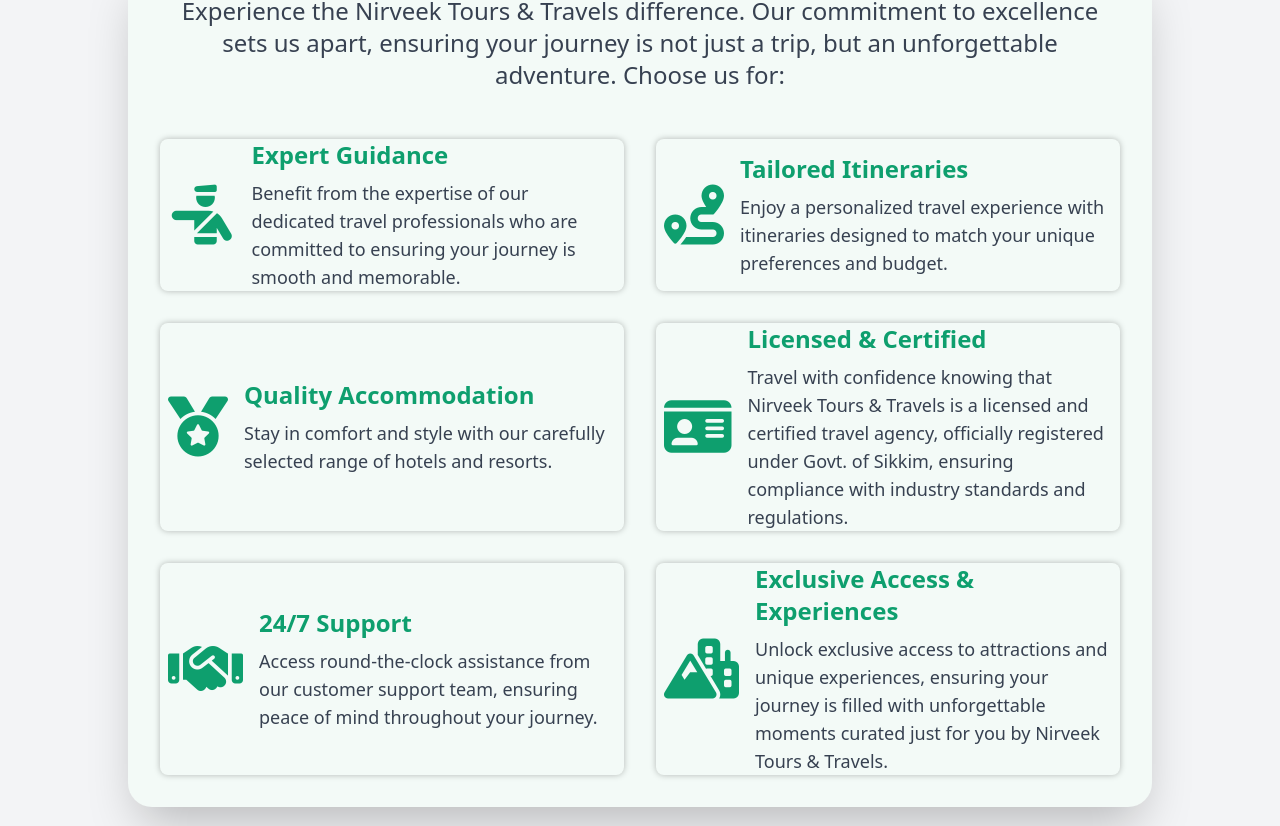
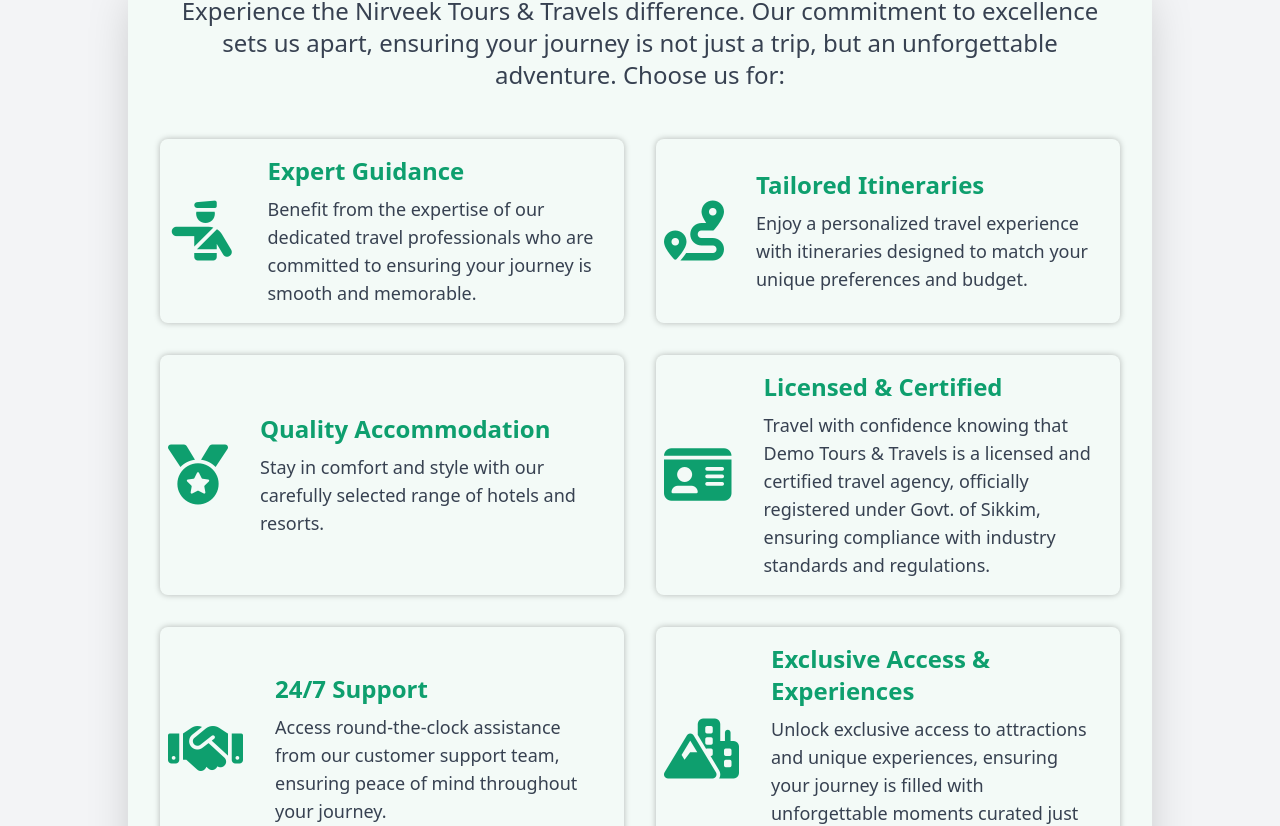
Before and after one commit to dloc47/NirveekTT, an Angular app: page / in a window 1280 px wide. Shown: the part 2830-3656 px from the top of the page. Built offline with nearby package versions, Linux system fonts and the light colour scheme.

Commit message:
Added padding on 'why-chose-us' component and added emailjs function on 'contact-form' component

```diff
--- a/src/app/why-choose-us/why-choose-us.component.html
+++ b/src/app/why-choose-us/why-choose-us.component.html
@@ -19,7 +19,7 @@
             </svg> -->
             <i class="fa-solid fa-person-military-pointing text-6xl text-primary-color"></i>
           </div>
-          <div>
+          <div class="p-4">
             <h2 class="text-xl lg:text-2xl font-semibold text-primary-color dark:text-white mb-2">Expert Guidance</h2>
             <p class="text-base lg:text-lg text-gray-700 dark:text-gray-300">Benefit from the expertise of our dedicated
               travel professionals who are committed to ensuring your journey is smooth and memorable.</p>
@@ -32,7 +32,7 @@
             </svg> -->
             <i class="fa-solid fa-route text-6xl text-primary-color"></i>
           </div>
-          <div>
+          <div class="p-4">
             <h2 class="text-xl lg:text-2xl font-semibold text-primary-color dark:text-white mb-2">Tailored Itineraries
             </h2>
             <p class="text-base lg:text-lg text-gray-700 dark:text-gray-300">Enjoy a personalized travel experience with
@@ -46,7 +46,7 @@
             </svg> -->
             <i class="fa-solid fa-medal text-6xl text-primary-color"></i>
           </div>
-          <div>
+          <div class="p-4">
             <h2 class="text-xl lg:text-2xl font-semibold text-primary-color dark:text-white mb-2">Quality Accommodation
             </h2>
             <p class="text-base lg:text-lg text-gray-700 dark:text-gray-300">Stay in comfort and style with our
@@ -60,10 +60,10 @@
             </svg> -->
             <i class="fa-solid fa-id-card text-6xl text-primary-color"></i>
           </div>
-          <div>
+          <div class="p-4">
             <h2 class="text-xl lg:text-2xl font-semibold text-primary-color dark:text-white mb-2">Licensed & Certified
             </h2>
-            <p class="text-base lg:text-lg text-gray-700 dark:text-gray-300">Travel with confidence knowing that Nirveek
+            <p class="text-base lg:text-lg text-gray-700 dark:text-gray-300">Travel with confidence knowing that Demo
               Tours & Travels is a licensed and certified travel agency, officially registered under Govt. of Sikkim,
               ensuring compliance with industry standards and regulations.</p>
           </div>
@@ -75,7 +75,7 @@
             </svg> -->
             <i class="fa-solid fa-handshake text-6xl text-primary-color"></i>
           </div>
-          <div>
+          <div class="p-4">
             <h2 class="text-xl lg:text-2xl font-semibold text-primary-color dark:text-white mb-2">24/7 Support</h2>
             <p class="text-base lg:text-lg text-gray-700 dark:text-gray-300">Access round-the-clock assistance from our
               customer support team, ensuring peace of mind throughout your journey.</p>
@@ -85,12 +85,12 @@
           <div class="mr-4 flex-shrink-0">
             <i class="fa-solid fa-mountain-city text-6xl text-primary-color"></i>
           </div>
-          <div>
+          <div class="p-4">
             <h2 class="text-xl lg:text-2xl font-semibold text-primary-color dark:text-white mb-2">Exclusive Access &
               Experiences</h2>
             <p class="text-base lg:text-lg text-gray-700 dark:text-gray-300">
               Unlock exclusive access to attractions and unique experiences, ensuring your journey is filled with
-              unforgettable moments curated just for you by Nirveek Tours & Travels.</p>
+              unforgettable moments curated just for you by Demo Tours & Travels.</p>
           </div>
         </li>
 
```
Also changed, not shown: src/app/contact-form/contact-form.component.ts (+8 -0 lines).
